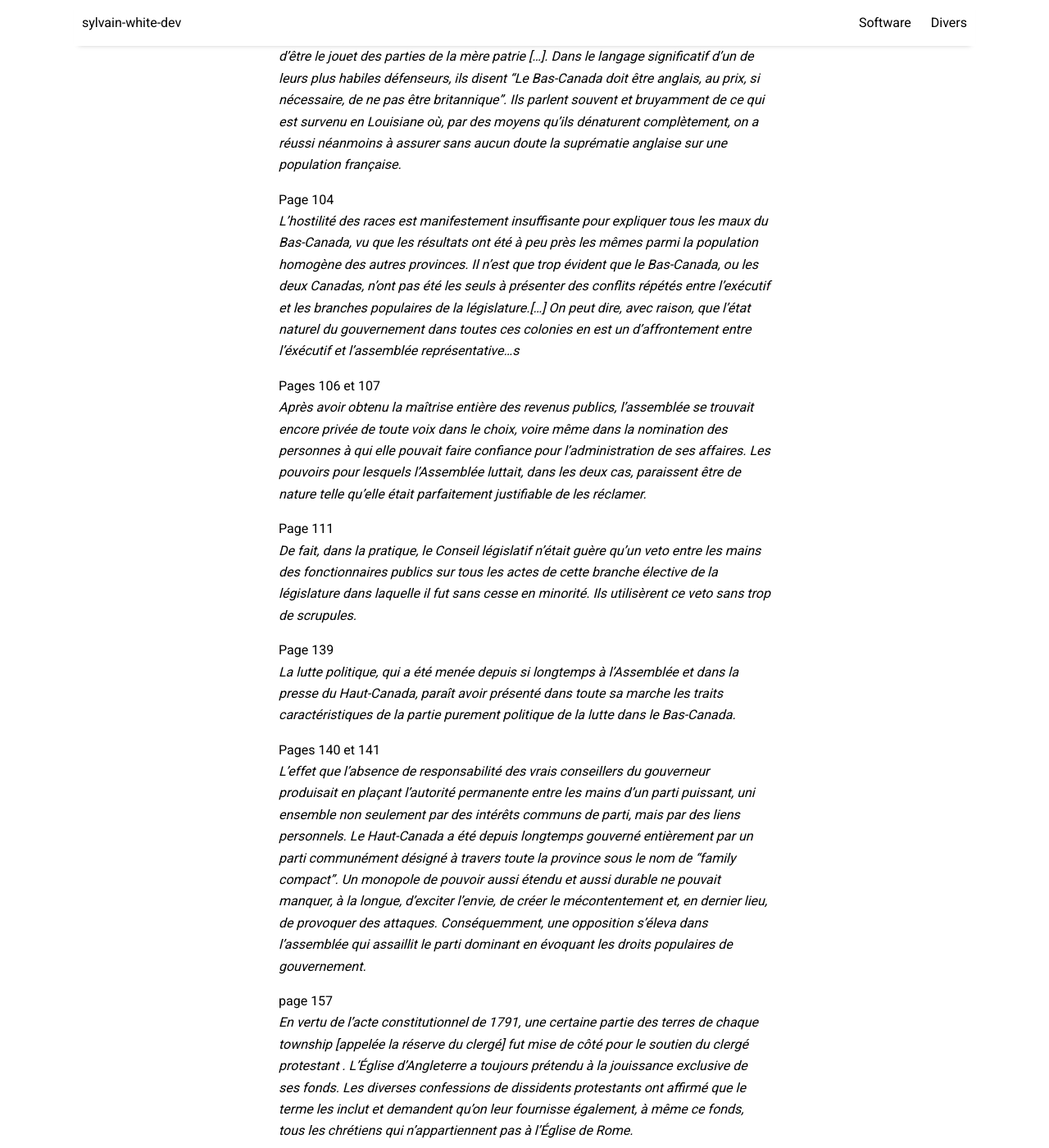
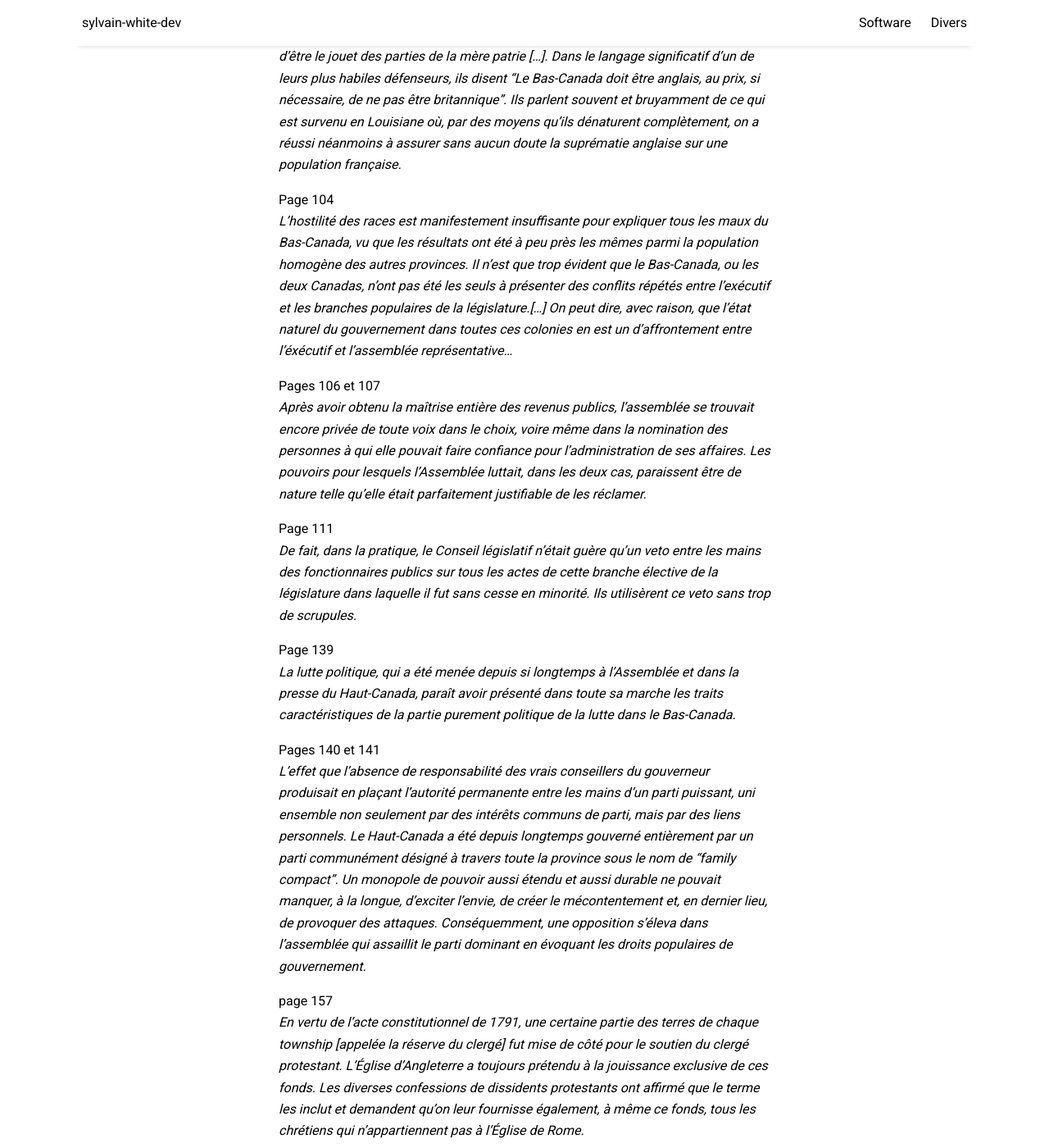
Before and after one commit to sylvainwhite/sylvain-white-dev, a Jekyll site: the page built from _posts/2024-11-08-RapportDurham.md, in a window 1280 px wide and 1400 px high, scrolled down 4307 px. Shown: the whole window at 82% size. Built offline with Jekyll 4.4.1, drawn with Linux system fonts in a browser that asks for light colours; nearby versions of some CDN libraries.

Commit message:
Fix typo

```diff
--- a/_posts/2024-11-08-RapportDurham.md
+++ b/_posts/2024-11-08-RapportDurham.md
@@ -103,7 +103,7 @@ Pages 93 et 94
 
 Page 104
 <br/>
-<cite>L'hostilité des races est manifestement insuffisante pour expliquer tous les maux du Bas-Canada, vu que les résultats ont été à peu près les mêmes parmi la population homogène des autres provinces. Il n'est que trop évident que le Bas-Canada, ou les deux Canadas, n'ont pas été les seuls à présenter des conflits répétés entre l'exécutif et les branches populaires de la législature.[...] On peut dire, avec raison, que l'état naturel du gouvernement dans toutes ces colonies en est un d'affrontement entre l'éxécutif et l'assemblée représentative...s</cite>
+<cite>L'hostilité des races est manifestement insuffisante pour expliquer tous les maux du Bas-Canada, vu que les résultats ont été à peu près les mêmes parmi la population homogène des autres provinces. Il n'est que trop évident que le Bas-Canada, ou les deux Canadas, n'ont pas été les seuls à présenter des conflits répétés entre l'exécutif et les branches populaires de la législature.[...] On peut dire, avec raison, que l'état naturel du gouvernement dans toutes ces colonies en est un d'affrontement entre l'éxécutif et l'assemblée représentative...</cite>
 
 Pages 106 et 107
 <br/>
@@ -124,7 +124,7 @@ Pages 140 et 141
 
 page 157
 <br/>
-<cite>En vertu de l'acte constitutionnel de 1791, une certaine partie des terres de chaque township [appelée la réserve du clergé] fut mise de côté pour le soutien du clergé protestant . L'Église d'Angleterre a toujours prétendu à la jouissance exclusive de ses fonds. Les diverses confessions de dissidents protestants ont affirmé que le terme les inclut et demandent qu'on leur fournisse également, à même ce fonds, tous les chrétiens qui n'appartiennent pas à l'Église de Rome.</cite>
+<cite>En vertu de l'acte constitutionnel de 1791, une certaine partie des terres de chaque township [appelée la réserve du clergé] fut mise de côté pour le soutien du clergé protestant. L'Église d'Angleterre a toujours prétendu à la jouissance exclusive de ces fonds. Les diverses confessions de dissidents protestants ont affirmé que le terme les inclut et demandent qu'on leur fournisse également, à même ce fonds, tous les chrétiens qui n'appartiennent pas à l'Église de Rome.</cite>
 
 Page 158
 <br/>
```
